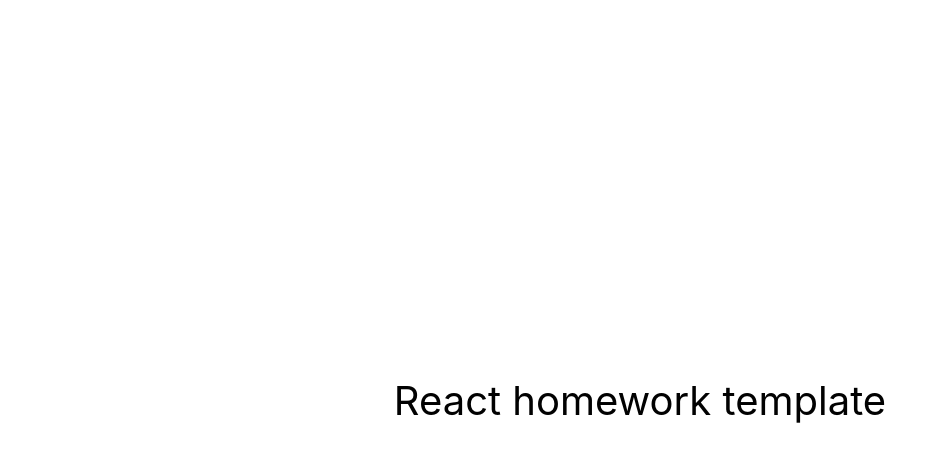
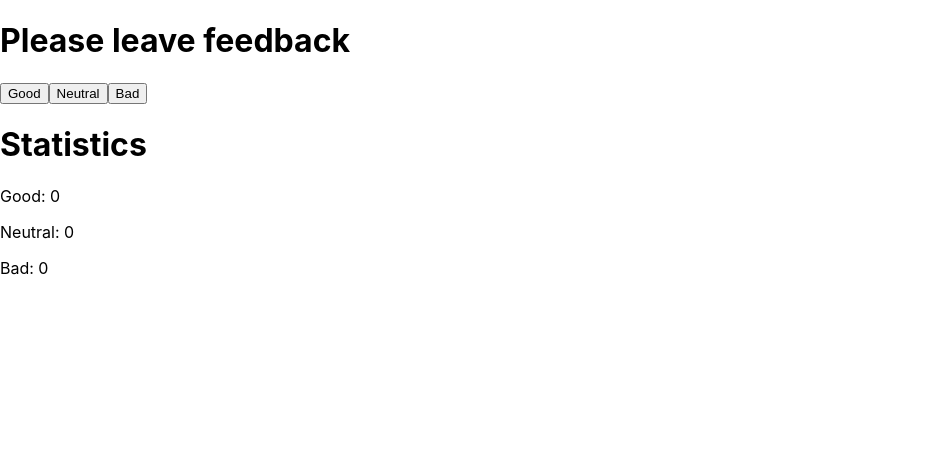
Before and after one commit to BoikoAlona/goit-react-hw-02-feedback, a React (Create React App) app: page / in a window 1280 px wide. Shown: the top 462 px of the page, without its empty margins (0-947 px from the left). Built offline with nearby package versions, Linux system fonts and the light colour scheme.

Commit message:
hw02 p1 step1

```diff
--- a/src/components/App.jsx
+++ b/src/components/App.jsx
@@ -1,16 +1,36 @@
-export const App = () => {
-  return (
-    <div
-      style={{
-        height: '100vh',
-        display: 'flex',
-        justifyContent: 'center',
-        alignItems: 'center',
-        fontSize: 40,
-        color: '#010101'
-      }}
-    >
-      React homework template
-    </div>
-  );
-};
+import { Component } from "react";
+
+export class App extends Component {
+  state = {
+    good: 0,
+    neutral: 0,
+    bad: 0
+  }
+
+  handleClick = (event) => {
+    this.setState((prevState) => {
+
+      const buttonId = event.target.id;
+
+      return {
+        [buttonId]: prevState[buttonId] + 1,
+      }
+    })
+  }
+
+  render() {
+    return (
+      <div>
+        <h1>Please leave feedback</h1>
+        <button id="good" onClick={this.handleClick}>Good</button>
+        <button id="neutral" onClick={this.handleClick}>Neutral</button>
+        <button id="bad" onClick={this.handleClick}>Bad</button>
+        <h1>Statistics</h1>
+        <p>Good: {this.state.good}</p>
+        <p>Neutral: {this.state.neutral}</p>
+        <p>Bad: {this.state.bad}</p>
+      </div>
+    )
+  }
+
+}
```
